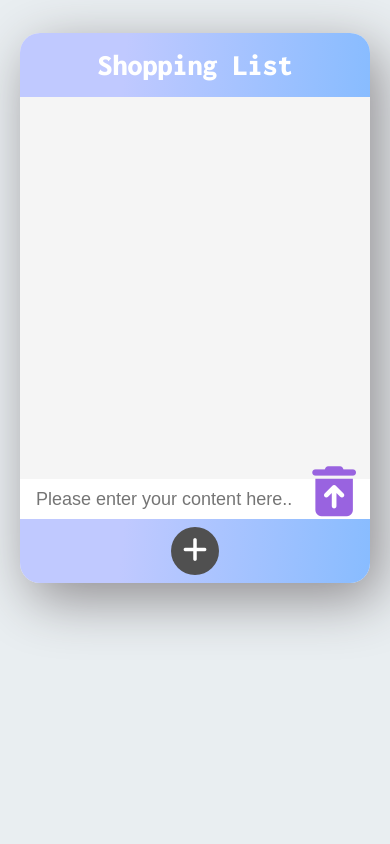
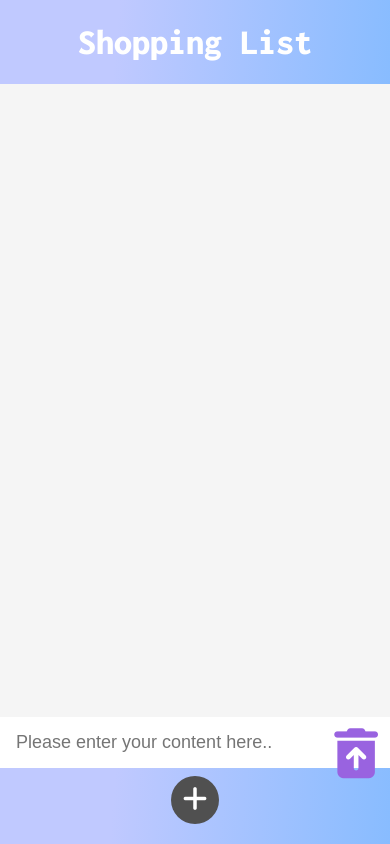
Before and after one commit to Noma98/To-do-list, a plain HTML site: page index.html in a window 390 px wide. Drawn offline with Linux system fonts and the light colour scheme.

Commit message:
Final touch

```diff
--- a/main.js
+++ b/main.js
@@ -20,7 +20,6 @@ removeAll.addEventListener('mouseover',()=>{
 removeAll.addEventListener('mouseout',()=>{
     bubble.classList.remove('visible');
 });
-
 
 function onAdd() {
     const text=input.value;
--- a/style.css
+++ b/style.css
@@ -1,5 +1,7 @@
 * {
   box-sizing: border-box;
+  padding: 0;
+  margin: 0;
 }
 body {
   background-color: rgb(233, 238, 241);
@@ -29,7 +31,11 @@ button {
   box-shadow: 10px 16px 55px 0px rgba(143, 140, 143, 1);
   margin: auto;
 }
+
 .header {
+  display: flex;
+  justify-content: center;
+  align-items: center;
   background: linear-gradient(
     -85deg,
     rgb(136, 188, 255),
@@ -42,7 +48,7 @@ button {
   padding: 16px;
 }
 .items {
-  height: 350px;
+  height: 390px;
   overflow-y: auto;
 }
 .item {
@@ -67,7 +73,7 @@ button {
 .removeAll {
   position: absolute;
   bottom: 60px;
-  right: 8px;
+  right: 12px;
   font-size: 50px;
   color: rgb(153, 99, 224);
 }
@@ -111,3 +117,28 @@ footer {
 .footer__button:hover {
   background-color: rgba(32, 34, 37, 0.596);
 }
+@media screen and (max-width: 480px) {
+  body {
+    padding: 0;
+  }
+  .list {
+    width: 100%;
+    height: 100%;
+    box-shadow: none;
+  }
+  .header {
+    border-radius: 0;
+    height: 10vh;
+    font-size: 36px;
+  }
+  footer {
+    border-radius: 0;
+    height: 15vh;
+  }
+  .footer__input {
+    height: 6vh;
+  }
+  .items {
+    height: 75vh;
+  }
+}
```
